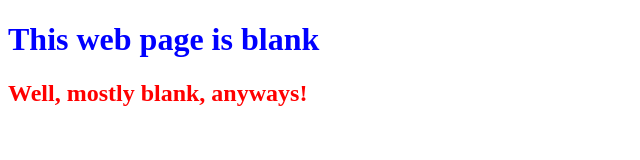
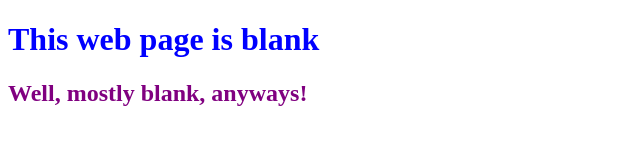
Before and after one commit to saxenasetu/0main_openSAP_repo, a plain HTML site: page index.html in a window 1280 px wide. Shown: the whole page, without its empty margins (0-640 px from the left). Drawn offline with Linux system fonts and the light colour scheme.

Commit message:
changed 2nd header color to purple

```diff
--- a/index.html
+++ b/index.html
@@ -6,6 +6,6 @@
 	</head>
 	<body>
 		<h1 style="color:Blue">This web page is blank</h1>
-		<h2 style="color:Red">Well, mostly blank, anyways!</h2>
+		<h2 style="color:Purple">Well, mostly blank, anyways!</h2>
 	</body>
 </html>
```
